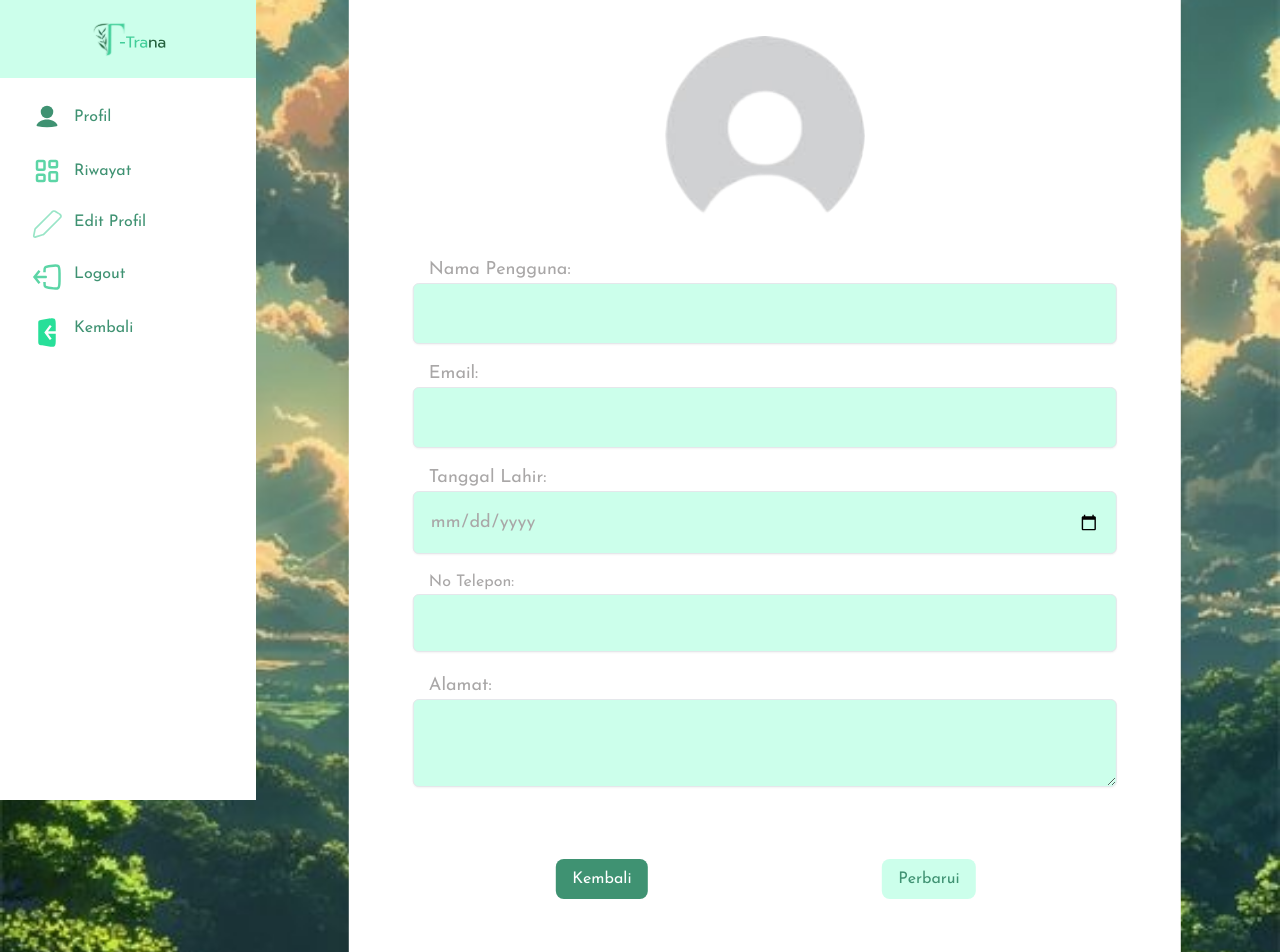
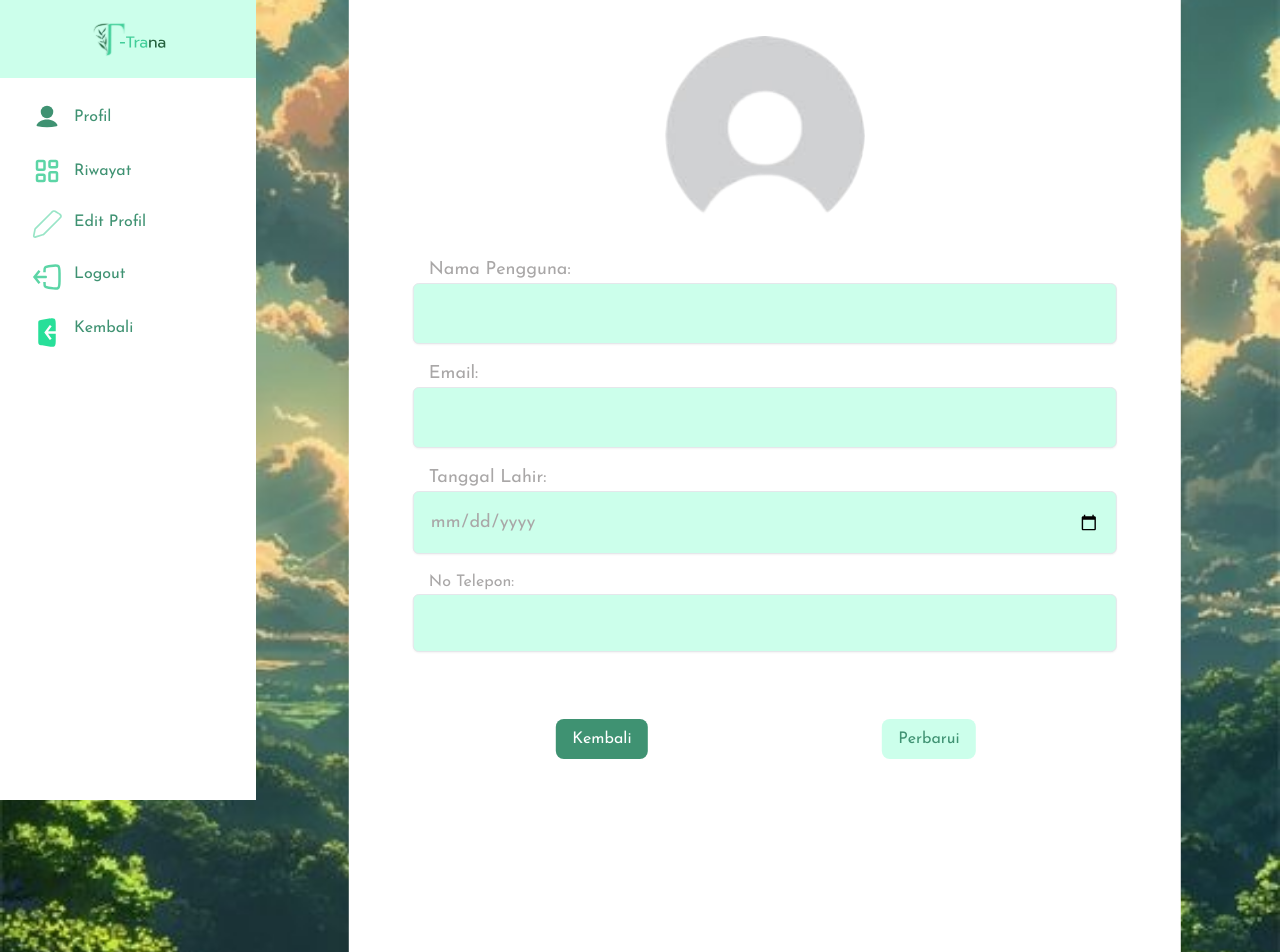
Before and after one commit to auliarahman789/ornatredec, a Next.js app: page /profile/edit in a window 1280 px wide. Shown: the top 952 px of the page. Built offline with nearby package versions, Linux system fonts and the light colour scheme; no server answers.

Commit message:
comment bagian alamat

```diff
--- a/src/app/components/edit.tsx
+++ b/src/app/components/edit.tsx
@@ -11,7 +11,7 @@ interface UserData {
   email: string;
   tanggalLahir: any;
   no_hp: string;
-  alamat: string;
+  // alamat: string;
   photoProfile: any;
 }
 
@@ -21,7 +21,7 @@ const Edit = () => {
     email: "",
     tanggalLahir: "",
     no_hp: "",
-    alamat: "",
+    // alamat: "",
     photoProfile: "/img/default-avatar.png", // Gambar default
   });
 
@@ -109,7 +109,7 @@ const Edit = () => {
       formData2.append("email", formData.email);
       formData2.append("tanggalLahir", formData.tanggalLahir);
       formData2.append("no_hp", formData.no_hp);
-      formData2.append("alamat", formData.alamat);
+      // formData2.append("alamat", formData.alamat);
       formData2.append("photoProfile", formData.photoProfile);
 
       // Ambil ID pengguna dari localStorage
@@ -220,7 +220,7 @@ const Edit = () => {
                 className="w-full p-4 border bg-[#CCFFEB] rounded-md shadow-sm"
               />
             </div>
-            <div className="text-[#A9A7A7] text-[18px] pb-4">
+            {/* <div className="text-[#A9A7A7] text-[18px] pb-4">
               <span className="pl-4">Alamat:</span>
               <textarea
                 name="alamat"
@@ -228,7 +228,7 @@ const Edit = () => {
                 onChange={handleInputChange}
                 className="w-full p-4 border bg-[#CCFFEB] rounded-md shadow-sm"
               />
-            </div>
+            </div> */}
 
             <div className="grid grid-cols-3">
               <div className="flex justify-end mt-[20%]">
```
